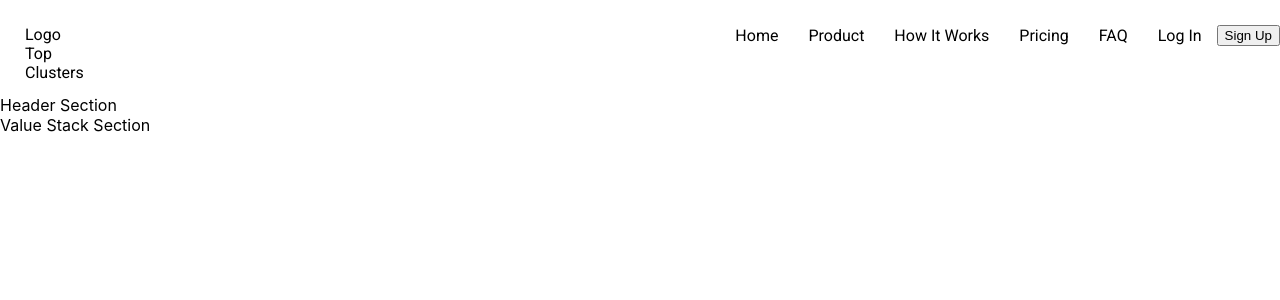
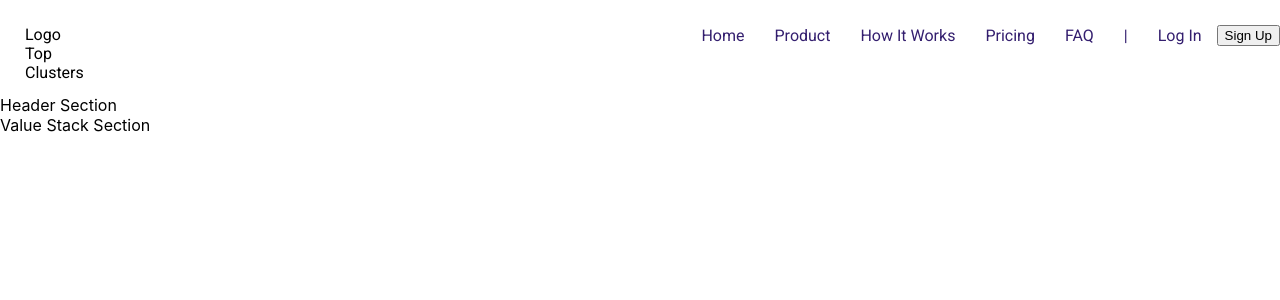
Before and after one commit to joffenhopland/top-clusters, a React (Create React App) app: page / in a window 1280 px wide. Shown: the top 300 px of the page. Built offline with nearby package versions, Linux system fonts and the light colour scheme; no server answers.

Commit message:
navbar links styling

```diff
--- a/src/routes/navigation/navigation.component.jsx
+++ b/src/routes/navigation/navigation.component.jsx
@@ -12,7 +12,8 @@ import {
   NavLink,
   LogoContainer,
   LogInLink,
-  LogOutLink
+  LogOutLink,
+  Divider
 } from './navigation.styles';
 
 // const dashboardLink = () => {
@@ -56,6 +57,9 @@ const Navigation = () => {
               <NavLink to='/'>
               FAQ
               </NavLink>
+              <Divider>
+              |
+              </Divider>
             {currentUser ? (
               <LogOutLink onClick={signOutUser}>
               SIGN OUT
--- a/src/routes/navigation/navigation.styles.jsx
+++ b/src/routes/navigation/navigation.styles.jsx
@@ -8,7 +8,9 @@ export const NavigationContainer = styled.div`
   display: flex;
   justify-content: space-between;
   margin-bottom: 25px;
-  font-family: ${(props) => props.theme.textStyles.h1.fontFamily};
+  font-family: ${(props) => props.theme.textStyles.paragraph.fontFamily};
+  font-size: ${(props) => props.theme.textStyles.paragraph.fontSize};
+
 `;
 
 export const LogoContainer = styled(Link)`
@@ -23,19 +25,32 @@ export const NavLinks = styled.div`
   display: flex;
   align-items: center;
   justify-content: flex-end;
+
 `;
 
 export const NavLink = styled(Link)`
   padding: 10px 15px;
   cursor: pointer;
+  color: ${(props) => props.theme.colors.primary};
+
+`;
+
+export const Divider = styled(Link)`
+  padding: 10px 15px;
+  color: ${(props) => props.theme.colors.primary};
+
 `;
 
 export const LogInLink = styled.a`
   padding: 10px 15px;
   cursor: pointer;
+  color: ${(props) => props.theme.colors.primary};
+
 `;
 
 export const LogOutLink = styled.span`
   padding: 10px 15px;
   cursor: pointer;
+  color: ${(props) => props.theme.colors.primary};
+
 `;
--- a/src/utils/theme.utils.js
+++ b/src/utils/theme.utils.js
@@ -32,37 +32,37 @@ export const theme = {
   textStyles: {
     h1: {
       fontFamily: "Roboto",
-      fontSize: 56,
+      fontSize: "56px",
       fontWeight: "bold",
       lineHeight: "110%",
     },
     h2: {
       fontFamily: "Roboto",
-      fontSize: 48,
+      fontSize: "48px",
       fontWeight: "bold",
       lineHeight: "120%",
     },
     h3: {
       fontFamily: "Roboto",
-      fontSize: 36,
+      fontSize: "36px",
       fontWeight: "bold",
       lineHeight: "120%",
     },
     h4: {
       fontFamily: "Roboto",
-      fontSize: 24,
+      fontSize: "24px",
       fontWeight: "bold",
       lineHeight: "140%",
     },
     h5: {
       fontFamily: "Roboto",
-      fontSize: 18,
+      fontSize: "18px",
       fontWeight: "bold",
       lineHeight: "150%",
     },
     h6: {
       fontFamily: "Roboto",
-      fontSize: 16,
+      fontSize: "16px",
       fontWeight: "bold",
       lineHeight: "150%",
     },
@@ -74,13 +74,13 @@ export const theme = {
     },
     paragraphLarge: {
       fontFamily: "Roboto",
-      fontSize: 18,
+      fontSize: "18px",
       fontWeight: "regular",
       lineHeight: "150%",
     },
     label: {
       fontFamily: "Roboto",
-      fontSize: 24,
+      fontSize: "24px",
       fontWeight: "bold",
       lineHeight: "120%",
     },
```
